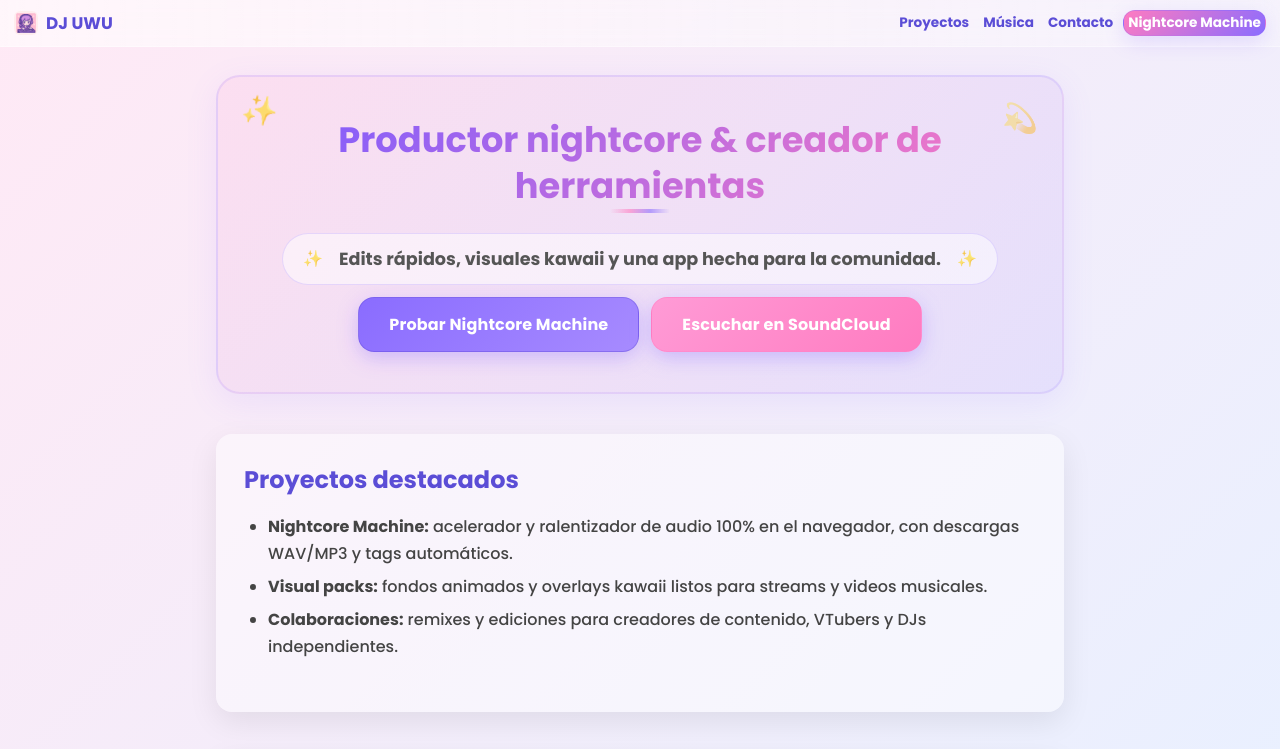
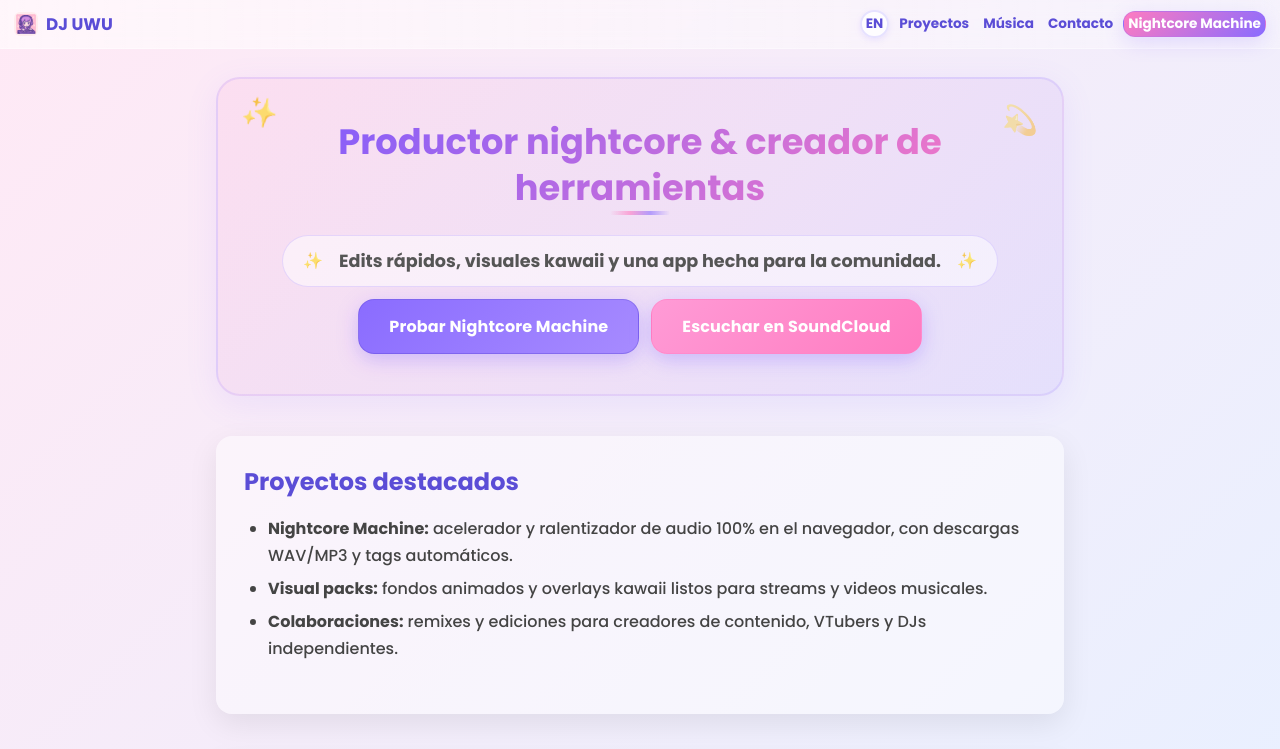
Before and after one commit to deejayuwu/nightcoremachine, a plain HTML site: page index.html in a window 1280 px wide. Shown: the top 749 px of the page. Drawn offline with Linux system fonts and the light colour scheme; no server answers.

Commit message:
Add language toggle to homepage topbar

```diff
--- a/index.html
+++ b/index.html
@@ -70,6 +70,7 @@
       <span class="brand-name">DJ UWU</span>
     </div>
     <nav class="social" aria-label="Navegación principal">
+      <a href="https://djuwu.club/en/" class="lang-toggle" aria-label="Switch to English" hreflang="en">EN</a>
       <a href="#proyectos" class="social-link">Proyectos</a>
       <a href="#musica" class="social-link">Música</a>
       <a href="#contacto" class="social-link">Contacto</a>
```
